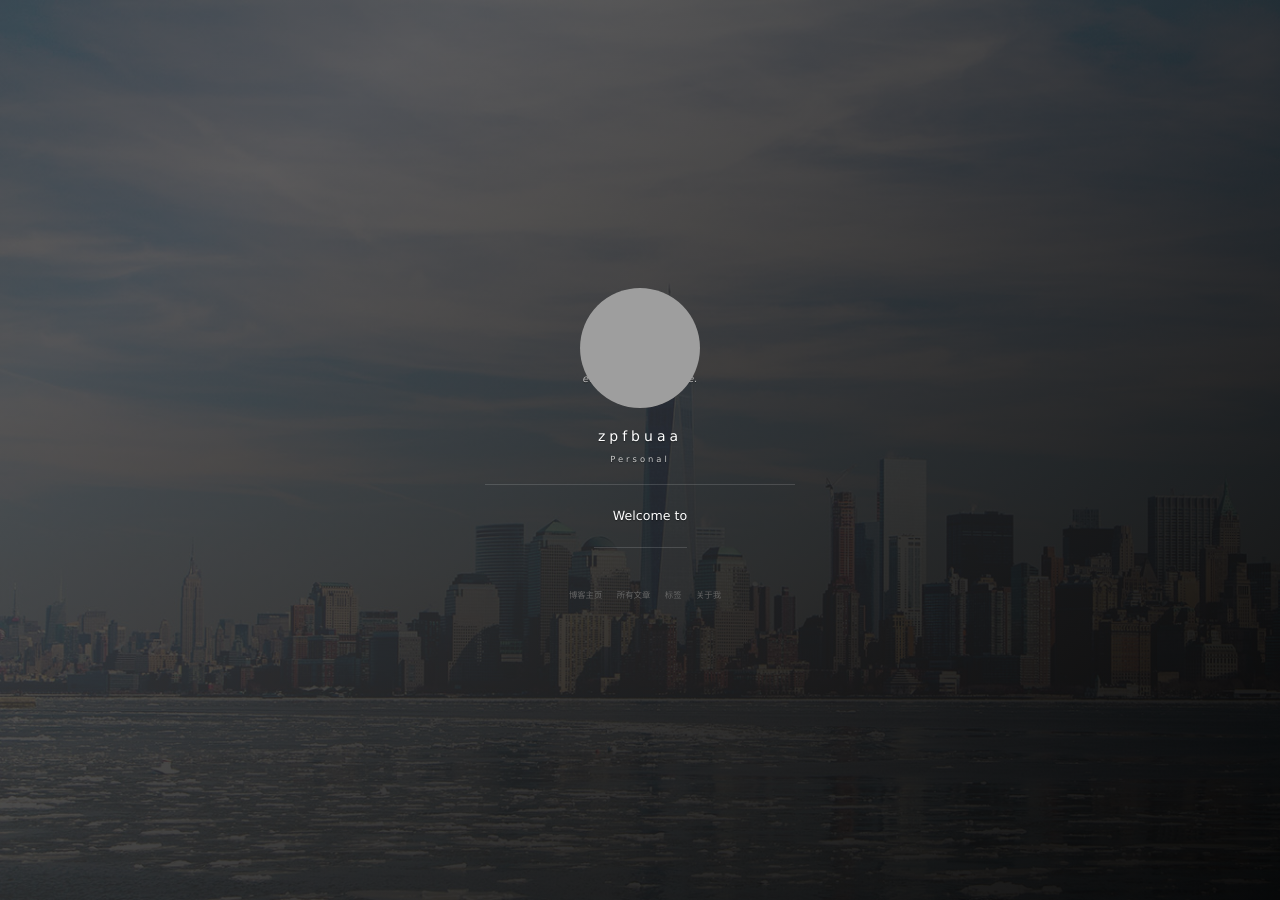
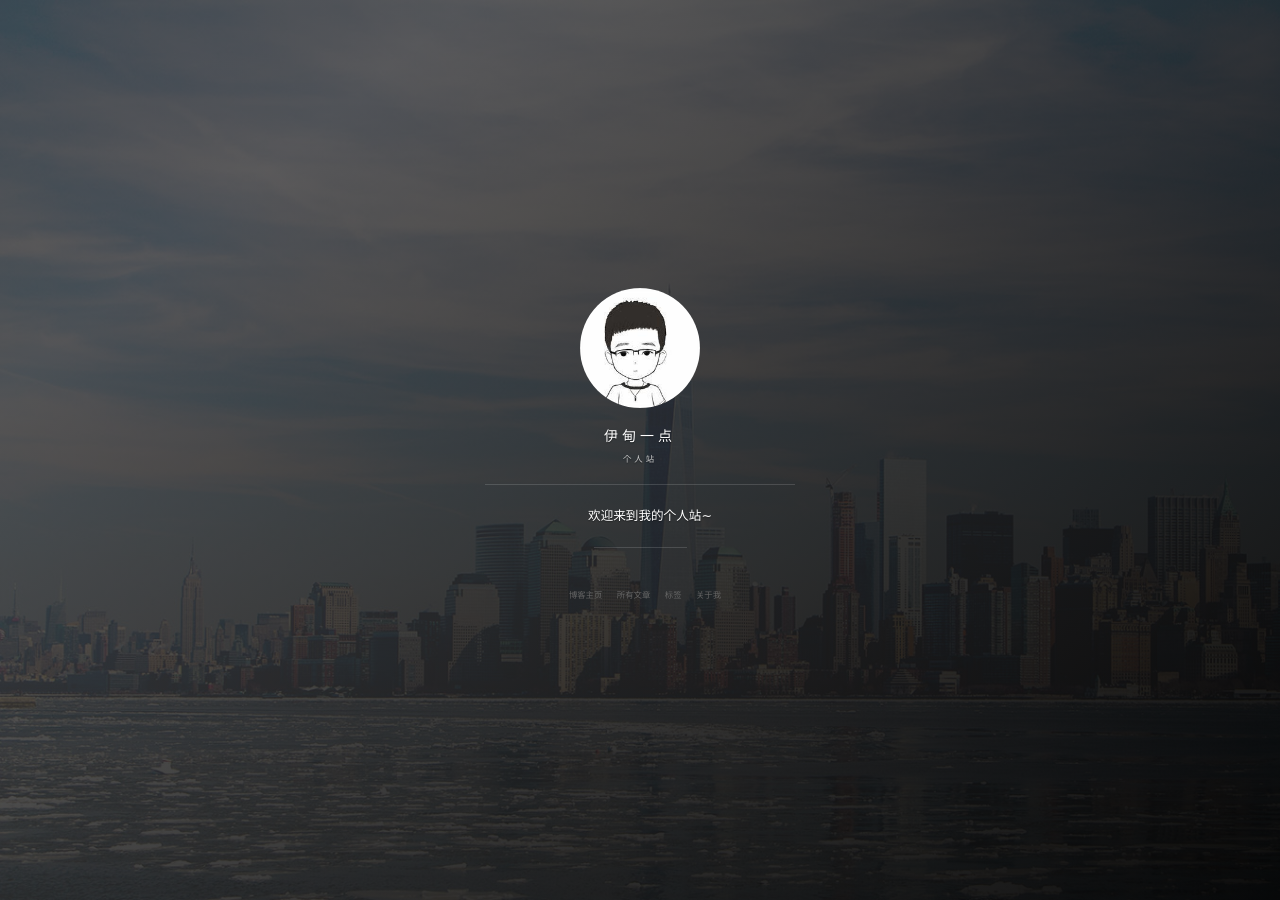
Before and after one commit to zpfbuaa/zpfbuaa.github.io, a Jekyll site: the page built from index.html, in a window 1280 px wide. Built offline with Jekyll 4.4.1, drawn with Linux system fonts in a browser that asks for light colours; nearby versions of some CDN libraries; the list of posts is cut into pages by our own code; comment, search, counter and statistics services are not loaded; grey boxes are pictures that could not be loaded.

Commit message:
Change files

```diff
--- a/_config.yml
+++ b/_config.yml
@@ -1,16 +1,16 @@
-title: zpfbuaa
-subtitle: Personal
-description: Welcome to
-avatarTitle: 伊甸一点
-avatarDesc: With time goes by, everything will be fine.
+title: 伊甸一点
+subtitle: 个人站
+description: 欢迎来到我的个人站~
+avatarTitle:
+avatarDesc: 算法 / 机器学习
 url: "http://www.cnblogs.com/zpfbuaa"
 
 comment:
-    duoshuo: zpfbuaa
+    duoshuo: 伊甸一点
 
 # Social
 social:
-    weibo: ----
+    weibo: zpflyfe
     github: zpfbuaa
     mail: zpflyfe@163.com
 
--- a/_includes/footer.html
+++ b/_includes/footer.html
@@ -79,7 +79,7 @@
 
         <div class = "footer_div">
            <p class="copyright text-muted">
-            Copyright &copy; {{ site.title }} {{ site.time | date: '%Y' }} Theme by <a href="http://baixin.io/">leopardpan</a> |
+            Copyright &copy; {{ site.title }} {{ site.time | date: '%Y' }} Old blog <a href="http://www.cnblog.com/zpfbuaa/">伊甸一点</a> |
             <iframe
                 style="margin-left: 2px; margin-bottom:-5px;"
                 frameborder="0" scrolling="0" width="91px" height="20px"
--- a/_includes/side-panel.html
+++ b/_includes/side-panel.html
@@ -1,4 +1,4 @@
-<header class="panel-cover {% if page.layout == 'post' or page.layout == 'page' %}panel-cover--collapsed{% endif %}" style="background-image: url('/images/background-cover.jpg')">
+<header class="panel-cover {% if page.layout == 'post' or page.layout == 'page' %}panel-cover--collapsed{% endif %}" id = 'my_url' style="background-image: url(javascript:showTime())">
   <div class="panel-main">
 
     <div class="panel-main__inner panel-inverted">
@@ -6,7 +6,7 @@
         <!-- 头像效果-start -->
         <div class="ih-item circle effect right_to_left">
             <a href="/#blog" title="前往 {{ site.title }} 的主页" class="blog-button">
-                <div class="img"><img src="/images/avatar.jpg" alt="img"></div>
+                <div class="img"><img src="/images/personal.jpg" alt="img"></div>
                 <div class="info">
                     <div class="info-back">
                         <h2>
```
Also changed, not shown: other parts of _includes/side-panel.html (+9 -0 lines), images/background-cover-3.jpg (renamed from images/slider-3.jpg), images/personal.jpg (added), 4 other files.
